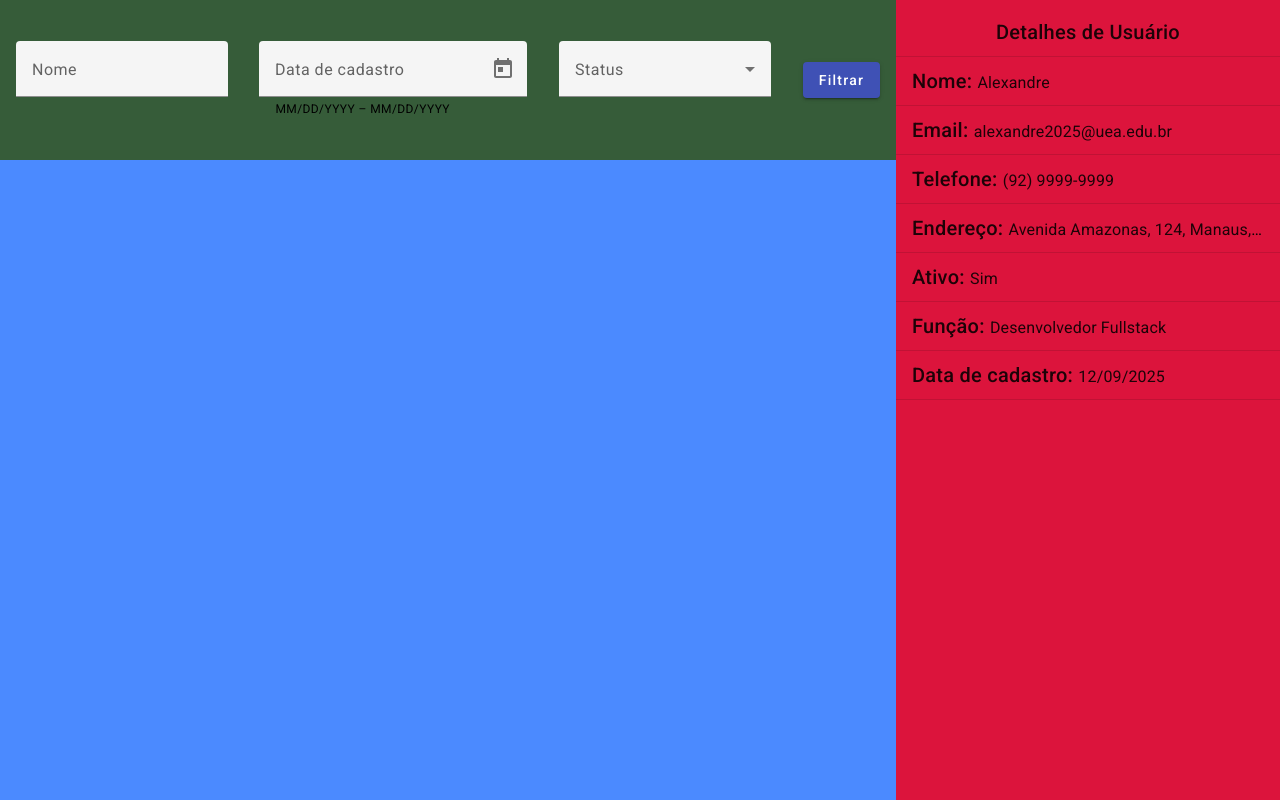
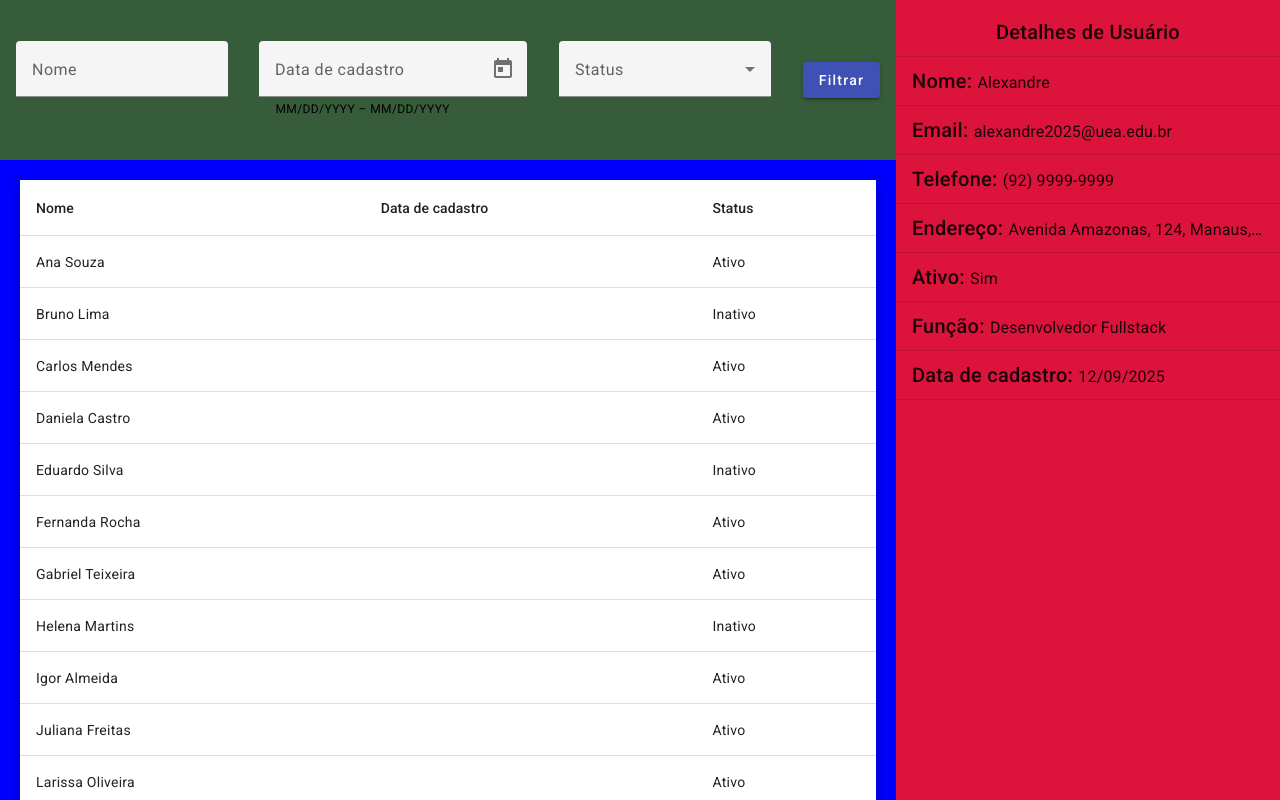
Before and after one commit to Alexandre-Passos/Projeto_filtro_de_lista_de_usuarios, an Angular app: page / in a window 1280 px wide. Built offline with nearby package versions, Linux system fonts and the light colour scheme.

Commit message:
implementando o conteúdo principal

```diff
--- a/src/app/app.component.css
+++ b/src/app/app.component.css
@@ -20,6 +20,7 @@
     height: 80%;
     /* Ocupa toda a largura do seu elemento pai */
     background-color: rgb(75, 138, 255);
+    overflow: auto
 }
 
 .rigth-container{
--- a/src/app/app.component.html
+++ b/src/app/app.component.html
@@ -2,14 +2,15 @@
     <div class="left-container">
         <div class="top-div">
             <!-- Conteúdo da Div Superior -->
-             <app-filter></app-filter>
+            <app-filter></app-filter>
         </div>
         <div class="main-left-div">
             <!-- Conteúdo da div esquerda (80% da altura) -->
+           <app-users-list></app-users-list>
         </div>
     </div>
     <div class="rigth-container">
         <!-- Conteúdo da div direita -->
-         <app-user-details></app-user-details>
+        <app-user-details></app-user-details>
     </div>
 </div>
--- a/src/app/componentes/componente.module.ts
+++ b/src/app/componentes/componente.module.ts
@@ -3,15 +3,17 @@ import { AngularMaterialModule } from 'src/app/angular-material/angular-material
 import { UserDetailsComponent } from './user-details/user-details.component';
 import { FilterComponent } from './filter/filter.component';
 import { FormsModule } from '@angular/forms';
+import { UsersListComponent } from './users-list/users-list.component';
 
 
 
 @NgModule({
   declarations: [
     UserDetailsComponent,
-    FilterComponent
+    FilterComponent,
+    UsersListComponent
   ],
   imports: [AngularMaterialModule, FormsModule],
-  exports: [UserDetailsComponent, FilterComponent]
+  exports: [UserDetailsComponent, FilterComponent, UsersListComponent]
 })
 export class ComponenteModule { }
--- /dev/null
+++ b/src/app/componentes/users-list/users-list.component.css
@@ -0,0 +1,6 @@
+.lista-de-usuarios{
+    width: 100%;
+    height: 100%;
+    padding: 20px;
+    background-color: blue;
+}
--- /dev/null
+++ b/src/app/componentes/users-list/users-list.component.html
@@ -0,0 +1,26 @@
+<div class="lista-de-usuarios">
+    <table mat-table [dataSource]="userList" class="mat-elevation-z8">
+
+
+        <!-- Coluna Nome -->
+        <ng-container matColumnDef="nome">
+            <th mat-header-cell *matHeaderCellDef> Nome </th>
+            <td mat-cell *matCellDef="let element"> {{element.nome}} </td>
+        </ng-container>
+
+        <!-- Coluna Data  -->
+        <ng-container matColumnDef="date">
+            <th mat-header-cell *matHeaderCellDef> Data de cadastro </th>
+            <td mat-cell *matCellDef="let element"> {{element.dataCadastro}} </td>
+        </ng-container>
+
+        <!-- Coluna de status -->
+        <ng-container matColumnDef="status">
+            <th mat-header-cell *matHeaderCellDef> Status </th>
+            <td mat-cell *matCellDef="let element"> {{element.ativo ? 'Ativo' : 'Inativo'}} </td>
+        </ng-container>
+
+        <tr mat-header-row *matHeaderRowDef="displayedColumns"></tr>
+        <tr mat-row *matRowDef="let row; columns: displayedColumns;"></tr>
+    </table>
+</div>
--- /dev/null
+++ b/src/app/componentes/users-list/users-list.component.ts
@@ -0,0 +1,14 @@
+import { Component } from '@angular/core';
+import { IUser } from '../../interfaces/user/user.interface';
+import { UserList } from 'src/app/data/users.-list';
+
+@Component({
+  selector: 'app-users-list',
+  templateUrl: './users-list.component.html',
+  styleUrls: ['./users-list.component.css']
+})
+export class UsersListComponent {
+  userList: IUser[] = UserList;
+
+  displayedColumns: string[] = ["nome", "date", "status"];
+}
```
Also changed, not shown: src/app/angular-material/angular-material.module.ts (+7 -5 lines), 1 other file (tests, documents, lock files or other folders).
